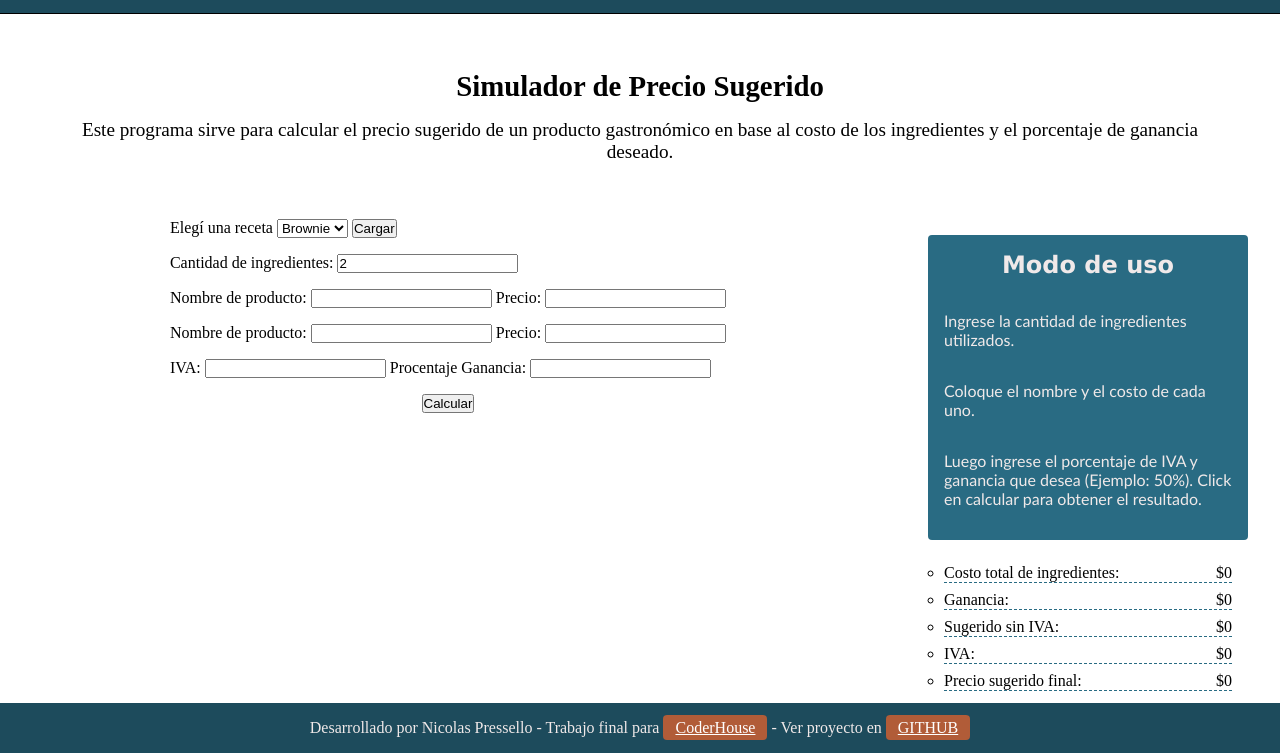
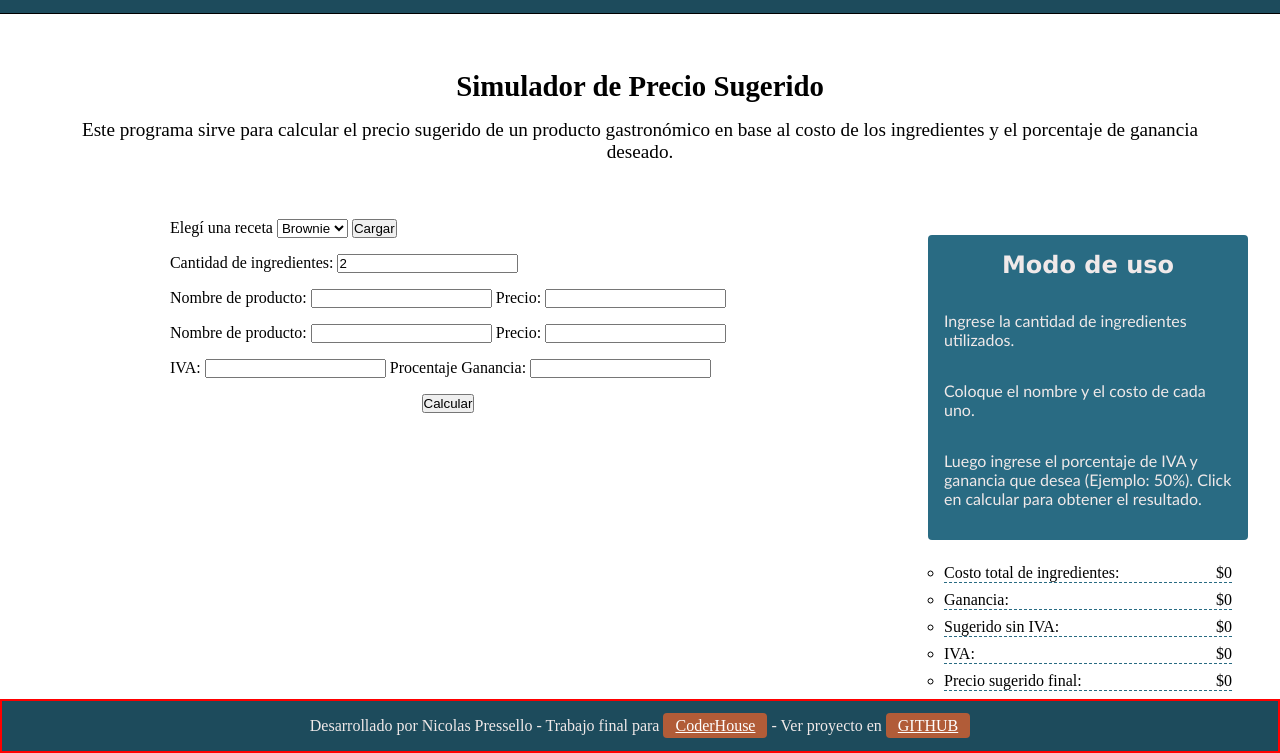
Before and after one commit to npressello/simuladorPressello, a website: page index.html in a window 1280 px wide. Both pictures are taken after a click on the link "Contacto". Shown: the part 47-800 px from the top of the page. Drawn offline with Linux system fonts and the light colour scheme.

Commit message:
prueba cambio de clase por js

```diff
--- a/css/style.css
+++ b/css/style.css
@@ -133,6 +133,11 @@
   text-align: center;
 }
 
+.footer-highlight {
+  border: 2px solid red;
+  transition: 0.5s;
+}
+
 .coder-link {
   padding: 0.25rem 0.75rem;
   color: white;
--- a/js/script.js
+++ b/js/script.js
@@ -248,6 +248,14 @@ async function main() {
   let btnCalcular = document.getElementById("btnCalculate");
   btnCalcular.addEventListener("click", simular);
 
+  // Botones header
+  let navLinks = document.getElementsByClassName("main-nav-link");
+  let contactLink = navLinks[2];
+  contactLink.addEventListener("click", () => {
+    let footerSection = document.getElementsByTagName("footer")[0];
+    footerSection.classList.add('footer-highlight');
+  });
+
   // Carga datos de localStorage, si existen, entonces hace una simulacion inmediate
   cargarSesionAnterior(btnCalcular);
 }
```
Also changed, not shown: package.json (added, +11 -0 lines).
